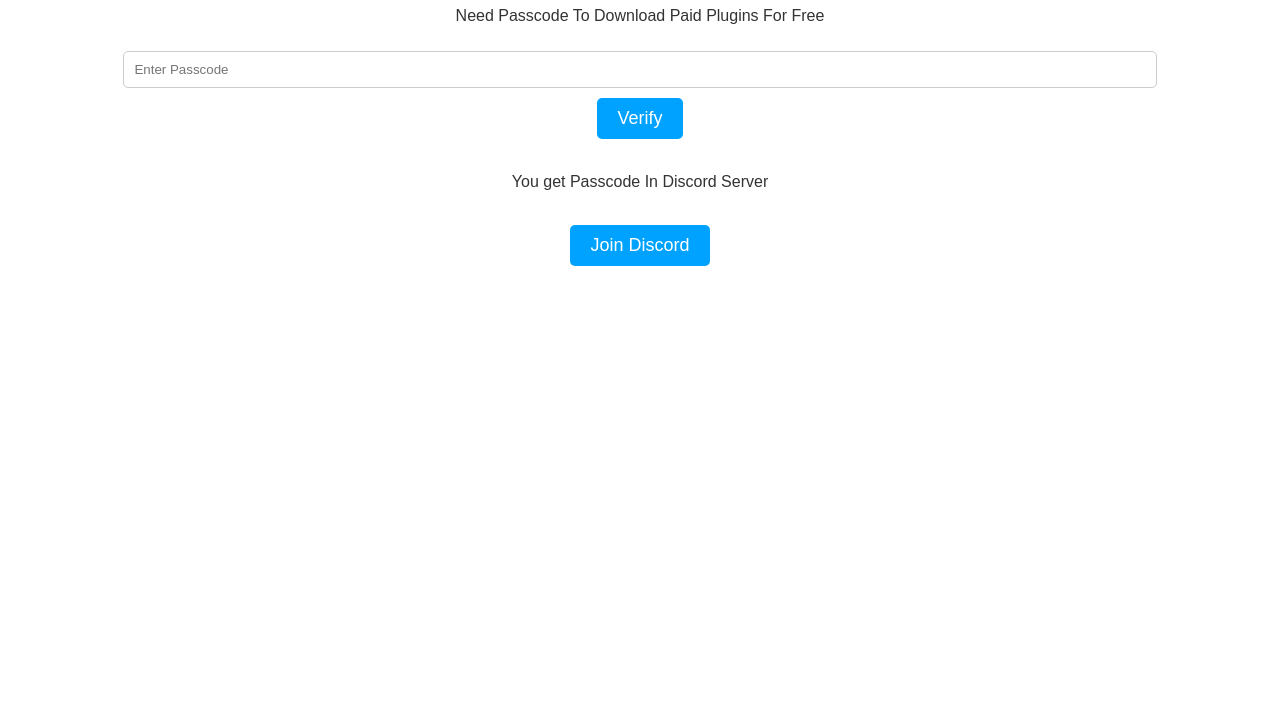
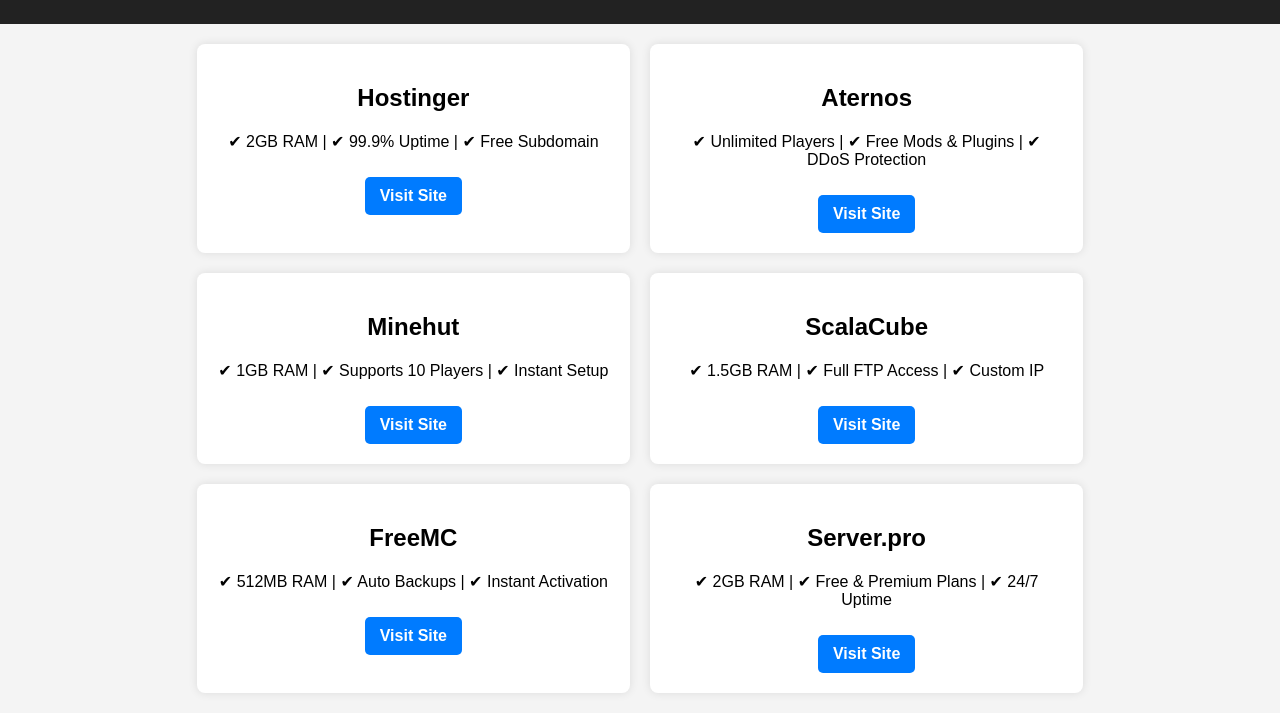
Before and after one commit to KSWarrior/All, a plain HTML site: page index.html in a window 1280 px wide. Shown: the part 135-848 px from the top of the page. Before the commit the page ends 800 px from the top, so only its background shows below. Drawn offline with Linux system fonts and the light colour scheme.

Commit message:
Update index.html

```diff
--- a/index.html
+++ b/index.html
@@ -3,103 +3,130 @@
 <head>
     <meta charset="UTF-8">
     <meta name="viewport" content="width=device-width, initial-scale=1.0">
-    <title>Verification Required</title>
+    <meta name="description" content="Find the best free Minecraft hosting providers for 2025. Compare RAM, CPU, and storage for 24/7 free Minecraft servers.">
+    <title>Best Free Minecraft Hosting List - 24/7 Free Hosting (2025)</title>
     <style>
+        /* Global Styles */
         body {
             font-family: Arial, sans-serif;
-            background-color: #ffffff;
-            color: #333;
+            margin: 0;
+            padding: 0;
+            background-color: #f4f4f4;
             text-align: center;
         }
 
-        h1 {
-            color: #00A2FF;
+        /* Header Styling */
+        header {
+            background-color: #222;
+            color: white;
+            padding: 20px 0;
+            font-size: 24px;
         }
 
-        .verify-card {
+        /* Hosting Cards Container */
+        .hosting-container {
+            display: flex;
+            flex-wrap: wrap;
+            justify-content: center;
             padding: 20px;
-            border-radius: 10px;
-            display: inline-block;
+            gap: 20px;
         }
 
-        .verify-btn, .join-btn {
-            background-color: #00A2FF;
-            border: none;
-            color: white;
-            padding: 10px 20px;
-            font-size: 18px;
-            border-radius: 5px;
-            cursor: pointer;
+        /* Individual Hosting Card */
+        .hosting-card {
+            width: calc(33.33% - 20px); /* Three cards per row */
+            min-width: 280px;
+            background-color: white;
+            padding: 20px;
+            border-radius: 8px;
+            box-shadow: 0 0 10px rgba(0, 0, 0, 0.1);
+            text-align: center;
+            transition: transform 0.2s;
         }
 
-        .verify-btn:hover, .join-btn:hover {
-            background-color: #0080CC;
+        .hosting-card:hover {
+            transform: translateY(-5px);
         }
 
-        input {
-            padding: 10px;
-            margin: 10px 0;
-            border: 1px solid #ccc;
+        /* Button Styling */
+        .btn {
+            display: inline-block;
+            padding: 10px 15px;
+            margin-top: 10px;
+            background-color: #007BFF;
+            color: white;
+            text-decoration: none;
             border-radius: 5px;
-            width: 80%;
+            font-weight: bold;
+        }
+
+        .btn:hover {
+            background-color: #0056b3;
+        }
+
+        /* Responsive Design */
+        @media (max-width: 768px) {
+            .hosting-card {
+                width: calc(50% - 20px); /* Two cards per row on tablets */
+            }
+        }
+
+        @media (max-width: 480px) {
+            .hosting-card {
+                width: 100%; /* One card per row on mobile */
+            }
         }
     </style>
 </head>
 <body>
 
-<br><br><br>
-<h1>Paid Plugins For Free</h1>
-<p>Need Passcode To Download Paid Plugins For Free</p>
-<input type="text" id="passcode" placeholder="Enter Passcode">
-<br>
-<button class="verify-btn" onclick="verify()">Verify</button>
+    <header>
+        <h1>Best Free Minecraft Hosting Providers (2025)</h1>
+    </header>
 
-<div>
-    <br>
-    <p>You get Passcode In Discord Server</p>
-    <br>
-    <a href="https://discord.gg/YxA4aAfXKT" target="_blank">
-        <button class="join-btn">Join Discord</button>
-    </a>
-</div>
+    <section class="hosting-container">
+        <!-- Hosting Card 1 -->
+        <div class="hosting-card">
+            <h2>Hostinger</h2>
+            <p>✔ 2GB RAM | ✔ 99.9% Uptime | ✔ Free Subdomain</p>
+            <a href="#" class="btn">Visit Site</a>
+        </div>
 
-<script>
-function verify() {
-    const passcode = document.getElementById('passcode').value;
-    const validPasscodes = ["24", "25", "26"];
+        <!-- Hosting Card 2 -->
+        <div class="hosting-card">
+            <h2>Aternos</h2>
+            <p>✔ Unlimited Players | ✔ Free Mods & Plugins | ✔ DDoS Protection</p>
+            <a href="#" class="btn">Visit Site</a>
+        </div>
 
-    if (validPasscodes.includes(passcode)) {
-        alert("Passcode verified! Access granted.");
-        localStorage.setItem("verified", "true");
-        localStorage.setItem("verifyTime", Date.now().toString());
-        window.location.href = "dashboard.html";
-    } else {
-        alert("Incorrect Passcode. Please check the Passcode in our Discord server.");
-    }
-}
+        <!-- Hosting Card 3 -->
+        <div class="hosting-card">
+            <h2>Minehut</h2>
+            <p>✔ 1GB RAM | ✔ Supports 10 Players | ✔ Instant Setup</p>
+            <a href="#" class="btn">Visit Site</a>
+        </div>
 
-function checkVerification() {
-    const verified = localStorage.getItem("verified");
-    const verifyTime = localStorage.getItem("verifyTime");
+        <!-- Hosting Card 4 -->
+        <div class="hosting-card">
+            <h2>ScalaCube</h2>
+            <p>✔ 1.5GB RAM | ✔ Full FTP Access | ✔ Custom IP</p>
+            <a href="#" class="btn">Visit Site</a>
+        </div>
 
-    if (verified === "true" && verifyTime) {
-        const currentTime = Date.now();
-        const timeDifference = currentTime - parseInt(verifyTime);
+        <!-- Hosting Card 5 -->
+        <div class="hosting-card">
+            <h2>FreeMC</h2>
+            <p>✔ 512MB RAM | ✔ Auto Backups | ✔ Instant Activation</p>
+            <a href="#" class="btn">Visit Site</a>
+        </div>
 
-        // If 25 minutes have passed, clear verification
-        if (timeDifference > 25 * 60 * 1000) {
-            localStorage.removeItem("verified");
-            localStorage.removeItem("verifyTime");
-            alert("Your verification has expired. Please verify again.");
-        } else {
-            window.location.href = "dashboard.html";
-        }
-    }
-}
-
-// Automatically check verification when the page loads
-window.onload = checkVerification;
-</script>
+        <!-- Hosting Card 6 -->
+        <div class="hosting-card">
+            <h2>Server.pro</h2>
+            <p>✔ 2GB RAM | ✔ Free & Premium Plans | ✔ 24/7 Uptime</p>
+            <a href="#" class="btn">Visit Site</a>
+        </div>
+    </section>
 
 </body>
 </html>
```
